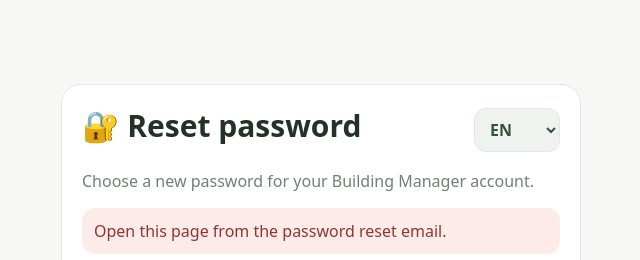
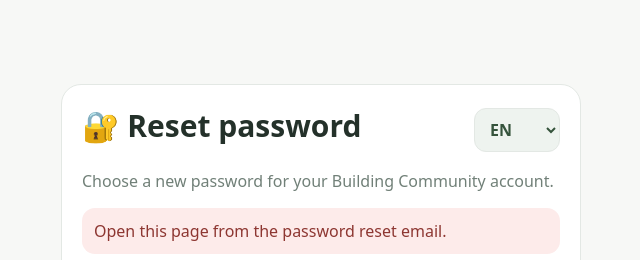
Before and after one commit to MrGogov/building-manager, a Next.js app: page /reset-password in a window 1280 px wide. Shown: the top 260 px of the page, without its empty margins (319-959 px from the left). Built offline with nearby package versions, Linux system fonts and the light colour scheme; no server answers.

Commit message:
Add files via upload

```diff
--- a/app/reset-password/page.tsx
+++ b/app/reset-password/page.tsx
@@ -46,7 +46,7 @@ export default function ResetPasswordPage(){
       }
     }}>
       <div className="row"><h1>🔐 {t("Reset password")}</h1>{languageSelector}</div>
-      <p>{t("Choose a new password for your Building Manager account.")}</p>
+      <p>{t("Choose a new password for your Building Community account.")}</p>
       {error&&<div className="notice error">{error}</div>}
       {msg&&<div className="notice success">{msg}</div>}
       {ready&&<>
```
